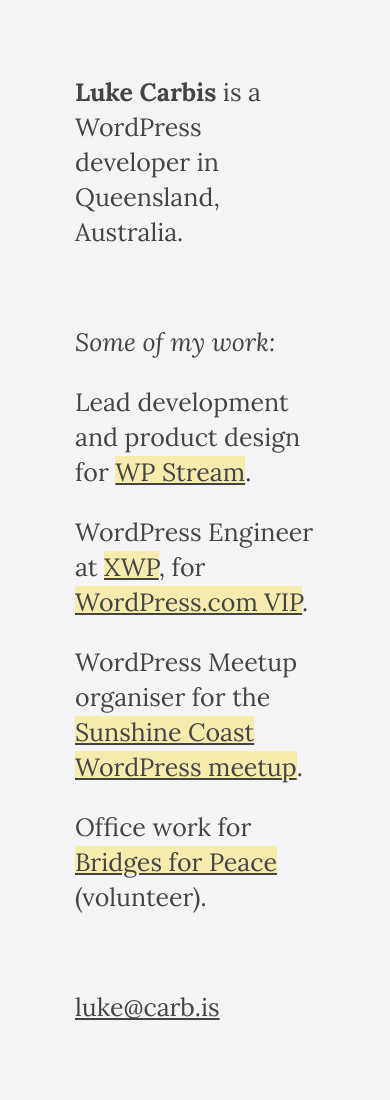
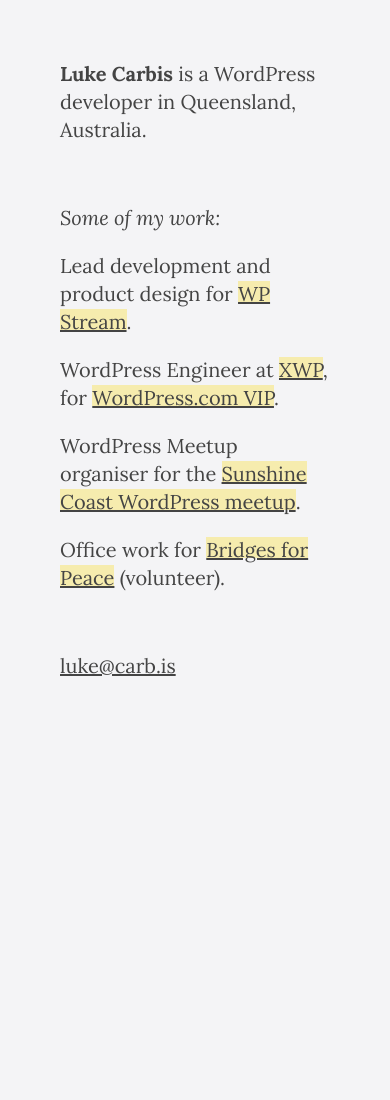
Before and after one commit to lukecarbis/old-carb.is, a Jekyll site: the page built from index.html, in a window 390 px wide. Built offline with Jekyll 4.4.1, drawn with Linux system fonts in a browser that asks for light colours; after the commit the page ends 900 px from its top, so only the background shows below that.

Commit message:
Add small screen styling

```diff
--- a/css/main.scss
+++ b/css/main.scss
@@ -6,21 +6,13 @@
 // Our variables
 $base-font-family: "Lora", serif;
 $base-font-size:   2.5em;
+$small-font-size:  2em;
 $base-font-weight: 300;
 $base-line-height: 1.4;
 
 $text-color:       #444;
 $background-color: #F4F4F6;
 $feature-color:    #F6ECAE;
-
-@media print {
-	* { background: transparent !important; color: black !important; box-shadow:none !important; text-shadow: none !important; filter:none !important; -ms-filter: none !important; }
-	a, a:visited { text-decoration: underline; }
-	a[href]:after { content: " (" attr(href) ")"; }
-	@page { margin: 0.5cm; }
-	p, h2, h3 { orphans: 3; widows: 3; }
-	h2, h3 { page-break-after: avoid; }
-}
 
 html {
 	font-size: 62.5%;
@@ -124,3 +116,18 @@
 	from { opacity: 0; }
 	to   { opacity: 1; }
 }
+
+@media screen and ( max-width: 640px ) {
+	body {
+		font-size: $small-font-size;
+	}
+}
+
+@media print {
+	* { background: transparent !important; color: black !important; box-shadow:none !important; text-shadow: none !important; filter:none !important; -ms-filter: none !important; }
+	a, a:visited { text-decoration: underline; background: transparent; }
+	a[href]:after { content: " (" attr(href) ")"; }
+	@page { margin: 0.5cm; }
+	p, h2, h3 { orphans: 3; widows: 3; }
+	h2, h3 { page-break-after: avoid; }
+}
```
